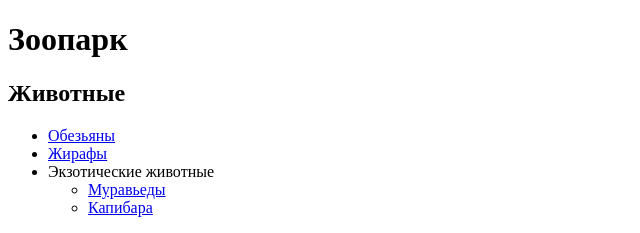
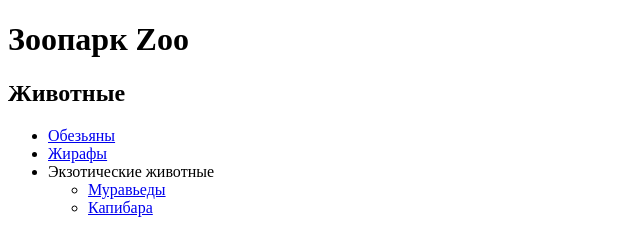
Before and after one commit to Temyc/ItmoStudy, a website: page site/index.html in a window 1280 px wide. Shown: the top 233 px of the page, 0-640 px from the left. Drawn offline with Linux system fonts and the light colour scheme.

Commit message:
tessting branch command

```diff
--- a/site/index.html
+++ b/site/index.html
@@ -7,7 +7,7 @@
     <title>Сайт  Зоопарк</title>
 </head>
 <body>
-    <h1>Зоопарк</h1>
+    <h1>Зоопарк Zoo</h1>
 
     <h2>Животные</h2>
     <ul>
```
